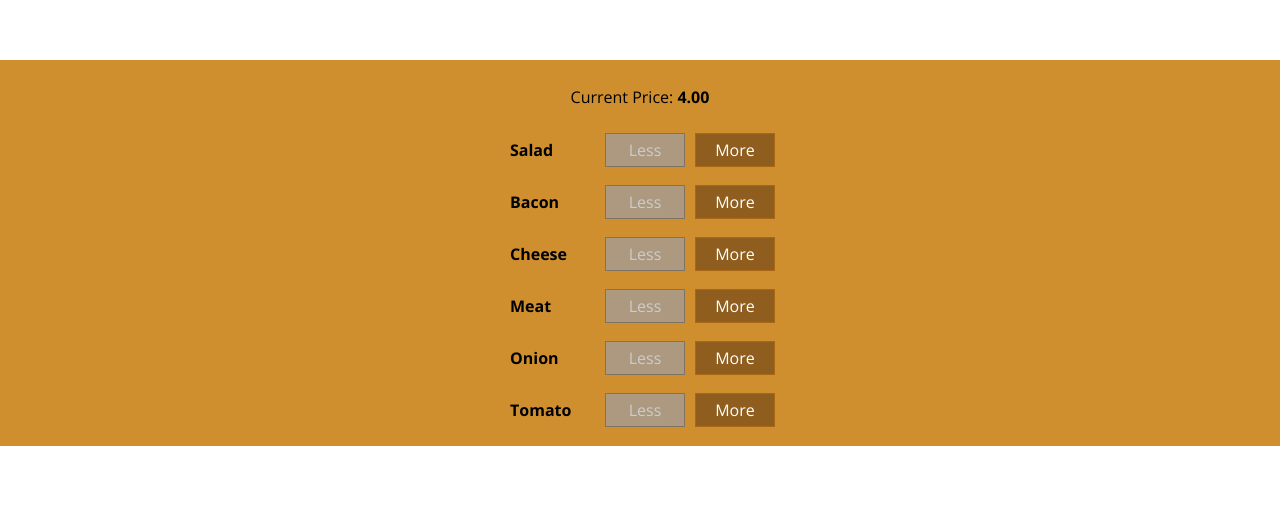
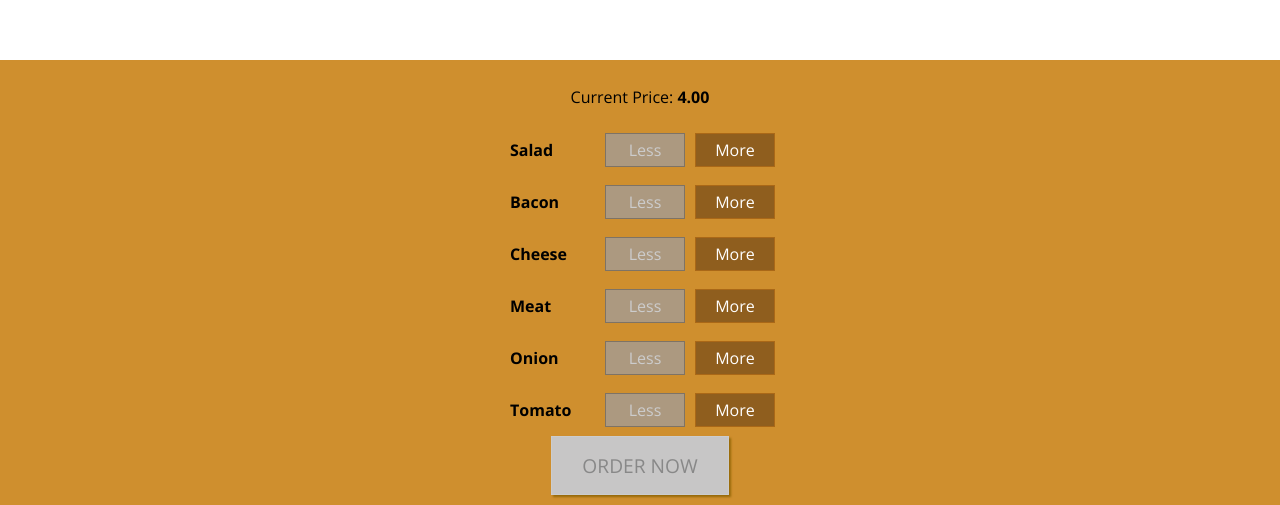
Before and after one commit to Kathi80/ReactBurger, a React app: page / in a window 1280 px wide. Shown: the part 582-1087 px from the top of the page. Before the commit the page ends 1028 px from the top, so only its background shows below. Built offline with nearby package versions, Linux system fonts and the light colour scheme.

Commit message:
order now button

```diff
--- a/src/components/Burger/BuildControls/BuildControls.css
+++ b/src/components/Burger/BuildControls/BuildControls.css
@@ -8,3 +8,44 @@
     margin: auto;
     padding: 10px 0;
 }
+
+.OrderButton {
+    background-color: #DAD735;
+    outline: none;
+    cursor: pointer;
+    border: 1px solid #966909;
+    color: #966909;
+    font-family: inherit;
+    font-size: 1.2em;
+    padding: 15px 30px;
+    box-shadow: 2px 2px 2px #966909;
+}
+
+.OrderButton:hover, .OrderButton:active {
+    background-color: #A0DB41;
+    border: 1px solid #966909;
+    color: #966909;
+}
+
+.OrderButton:disabled {
+    background-color: #C7C6C6;
+    cursor: not-allowed;
+    border: 1px solid #ccc;
+    color: #888888;
+}
+
+.OrderButton:not(:disabled) {
+    animation: enable 0.3s linear;
+}
+
+@keyframes enable {
+    0% {
+        transform: scale(1);
+    }
+    60% {
+        transform: scale(1.1);
+    }
+    100% {
+        transform: scale(1);
+    }
+}
--- a/src/components/Burger/BuildControls/BuildControls.js
+++ b/src/components/Burger/BuildControls/BuildControls.js
@@ -23,6 +23,9 @@ const buildControls = (props) => (
             removed ={()=> props.ingredientRemoved(ctrl.type)}
             disabled={props.disabled[ctrl.type]}/>
         ))}
+        <button
+        className='OrderButton'
+        disabled={!props.purchasable}>ORDER NOW</button>
     </div>
 );
 
--- a/src/containers/BurgerBuilder/BurgerBuilder.js
+++ b/src/containers/BurgerBuilder/BurgerBuilder.js
@@ -23,7 +23,20 @@ class BurgerBuilder extends Component {
             onion: 0,
             tomato: 0
         },
-        totalPrice: 4
+        totalPrice: 4,
+        purchasable: false
+    }
+
+    updatePurchaseState (ingredients) {
+
+        const sum = Object.keys(ingredients)
+        .map(igKey => {
+            return ingredients[igKey];
+        })
+        .reduce((sum, el) => {
+            return sum + el;
+        }, 0);
+        this.setState({purchasable: sum > 0})
     }
 
     addIngredientHandler = (type) => {
@@ -36,8 +49,9 @@ class BurgerBuilder extends Component {
         const priceAddition = INGREDIENT_PRICES[type];
         const oldPrice = this.state.totalPrice;
         const newPrice = oldPrice + priceAddition;
+        this.setState ({totalPrice: newPrice , ingredients: updatedIngredients})
+        this.updatePurchaseState(updatedIngredients);
 
-        this.setState ({totalPrice: newPrice , ingredients: updatedIngredients})
     }
 
     removeIngredientHandler = (type) => {
@@ -53,8 +67,8 @@ class BurgerBuilder extends Component {
         const priceDeduction = INGREDIENT_PRICES[type];
         const oldPrice = this.state.totalPrice;
         const newPrice = oldPrice - priceDeduction;
-
         this.setState ({totalPrice: newPrice , ingredients: updatedIngredients})
+        this.updatePurchaseState(updatedIngredients);
     }
 
     render (){
@@ -72,6 +86,7 @@ class BurgerBuilder extends Component {
                 ingredientAdded={this.addIngredientHandler}
                 ingredientRemoved={this.removeIngredientHandler}
                 disabled={disabledInfo}
+                purchasable={this.state.purchasable}
                 price={this.state.totalPrice}/>
             </Auxiliary>
         );
```
